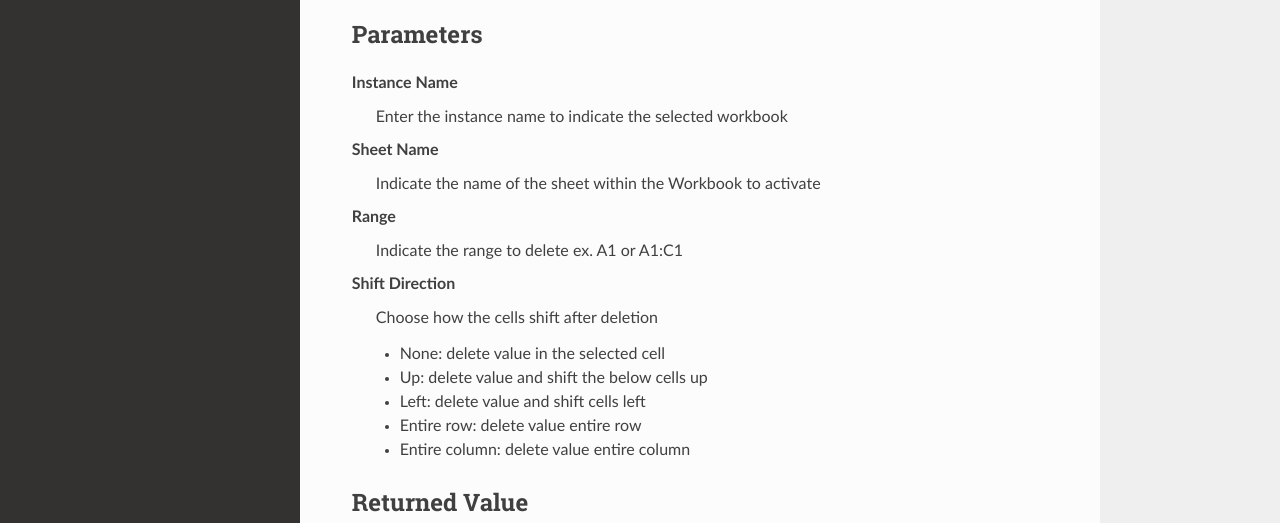
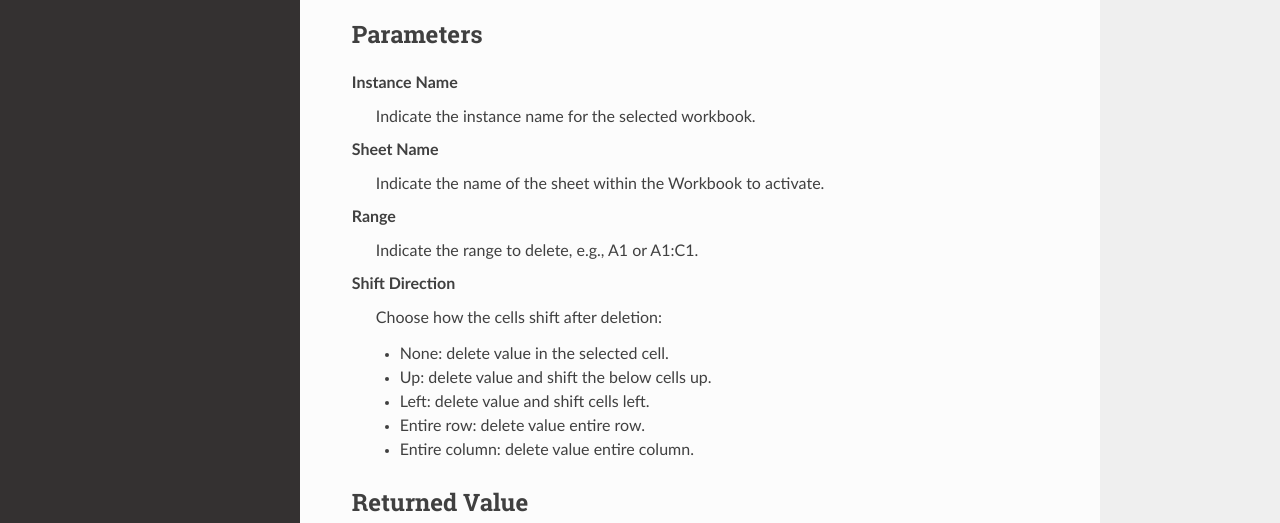
Before and after one commit to stupidmankind/BYpassDoc, a Sphinx documentation site: the page built from docs/source/commands/exceldeletecell.rst, in a window 1280 px wide and 900 px high. Shown: the part 374-897 px from the top of the window. Built offline with Sphinx 7.4.7 and the Read the Docs theme 2.0.0, drawn with Linux system fonts in a browser that asks for light colours.

Commit message:
Update exceldeletecell.rst
edit description

```diff
--- a/docs/source/commands/exceldeletecell.rst
+++ b/docs/source/commands/exceldeletecell.rst
@@ -14,22 +14,22 @@ Parameters
 ----------
 
 **Instance Name**
-	Enter the instance name to indicate the selected workbook
+	Indicate the instance name for the selected workbook.
 
 **Sheet Name**
-	Indicate the name of the sheet within the Workbook to activate
+	Indicate the name of the sheet within the Workbook to activate.
 
 **Range**
-	Indicate the range to delete ex. A1 or A1:C1
+	Indicate the range to delete, e.g., A1 or A1:C1.
 
 **Shift Direction**
-	Choose how the cells shift after deletion
+	Choose how the cells shift after deletion:
 
-	- None: delete value in the selected cell
-	- Up: delete value and shift the below cells up
-	- Left: delete value and shift cells left
-	- Entire row: delete value entire row
-	- Entire column: delete value entire column
+	- None: delete value in the selected cell.
+	- Up: delete value and shift the below cells up.
+	- Left: delete value and shift cells left.
+	- Entire row: delete value entire row.
+	- Entire column: delete value entire column.
 
 Returned Value
 --------------
```
